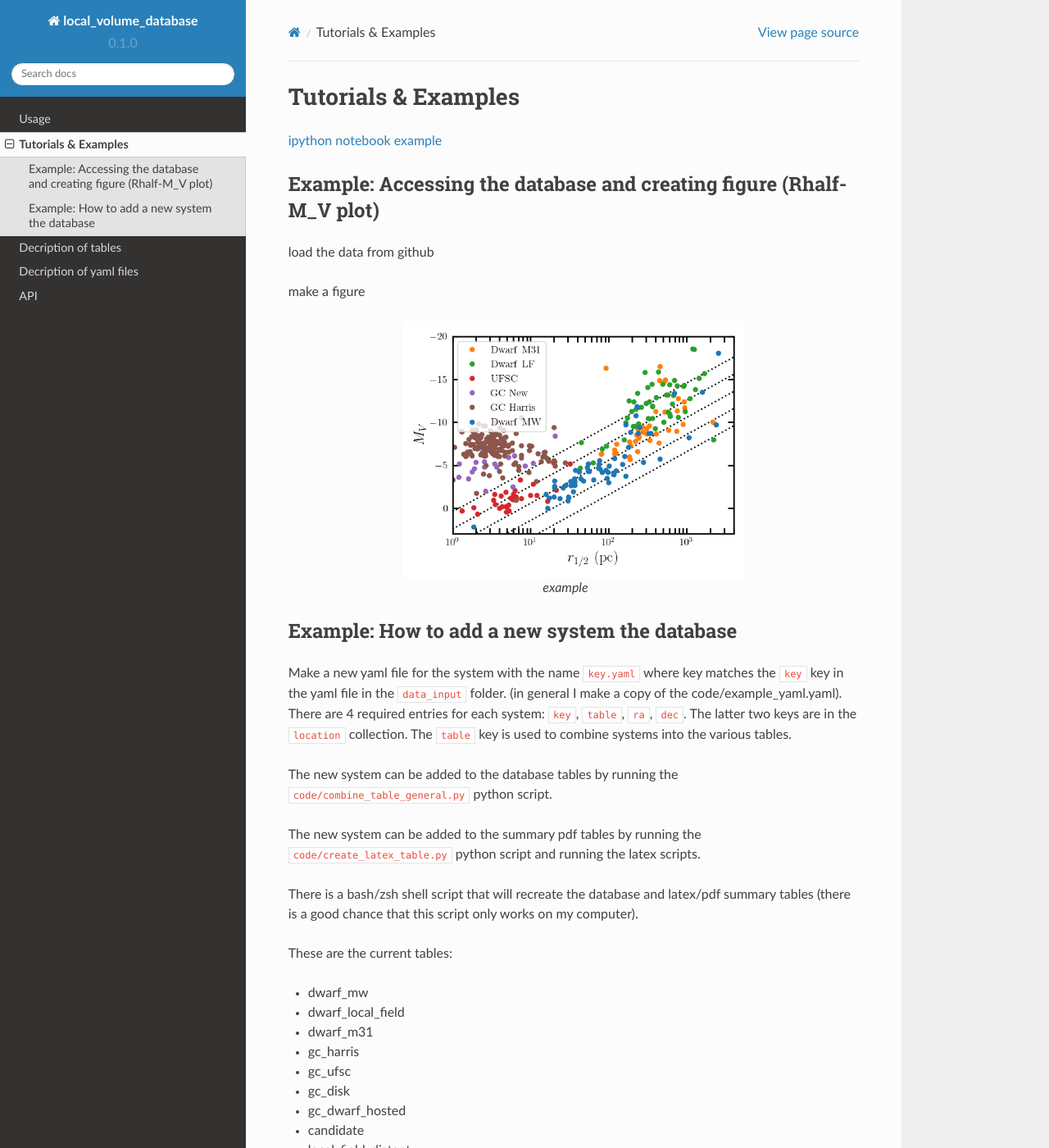
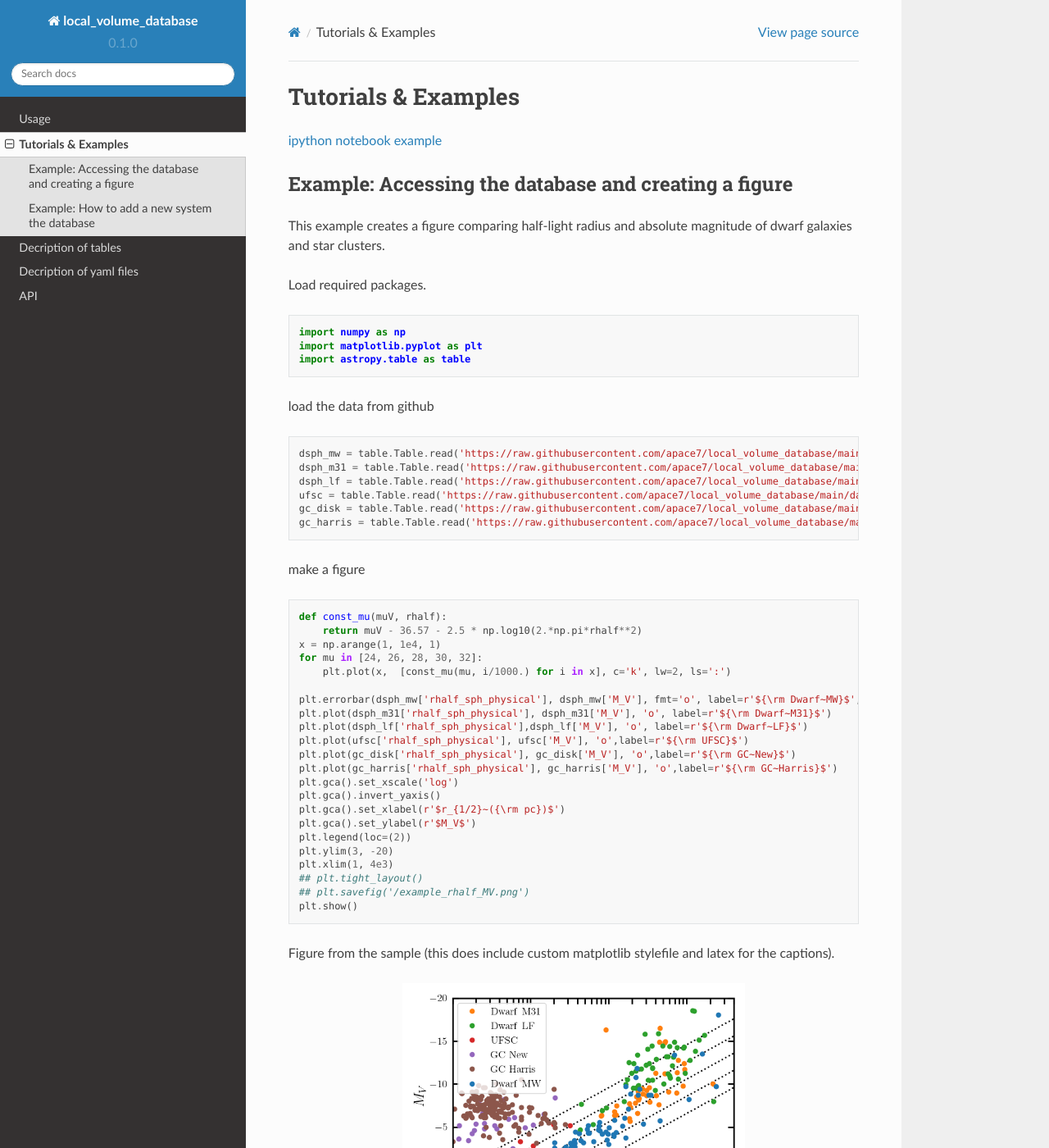
Before and after one commit to apace7/local_volume_database, a Sphinx documentation site: the page built from docs/source/tutorials.rst, in a window 1280 px wide and 1400 px high. Shown: the whole window at 82% size. Built offline with Sphinx 7.4.7 and the Read the Docs theme 2.0.0, drawn with Linux system fonts in a browser that asks for light colours.

Commit message:
fix code blocks

```diff
--- a/docs/source/tutorials.rst
+++ b/docs/source/tutorials.rst
@@ -3,10 +3,15 @@ Tutorials \& Examples
 
 `ipython notebook example <https://github.com/apace7/local_volume_database/blob/main/example_notebooks/example_plots.ipynb>`_
 
-Example: Accessing the database and creating figure (Rhalf-M_V plot)
+Example: Accessing the database and creating a figure
 ---------------------------------------------
 
+This example creates a figure comparing half-light radius and absolute magnitude of dwarf galaxies and star clusters.
+
+Load required packages.
+
 .. code-block:: python
+
     import numpy as np
     import matplotlib.pyplot as plt
     import astropy.table as table
@@ -14,6 +19,7 @@ Example: Accessing the database and creating figure (Rhalf-M_V plot)
 load the data from github
 
 .. code-block:: python
+
     dsph_mw = table.Table.read('https://raw.githubusercontent.com/apace7/local_volume_database/main/data/dwarf_mw.csv')
     dsph_m31 = table.Table.read('https://raw.githubusercontent.com/apace7/local_volume_database/main/data/dwarf_m31.csv')
     dsph_lf = table.Table.read('https://raw.githubusercontent.com/apace7/local_volume_database/main/data/dwarf_local_field.csv')
@@ -24,6 +30,7 @@ load the data from github
 make a figure
 
 .. code-block:: python
+
     def const_mu(muV, rhalf):
         return muV - 36.57 - 2.5 * np.log10(2.*np.pi*rhalf**2)
     x = np.arange(1, 1e4, 1)
@@ -46,6 +53,8 @@ make a figure
     ## plt.tight_layout()
     ## plt.savefig('/example_rhalf_MV.png')
     plt.show()
+
+Figure from the sample (this does include custom matplotlib stylefile and latex for the captions).
 
 .. figure:: /figures/example_rhalf_MV.png
    :width: 60%
```
